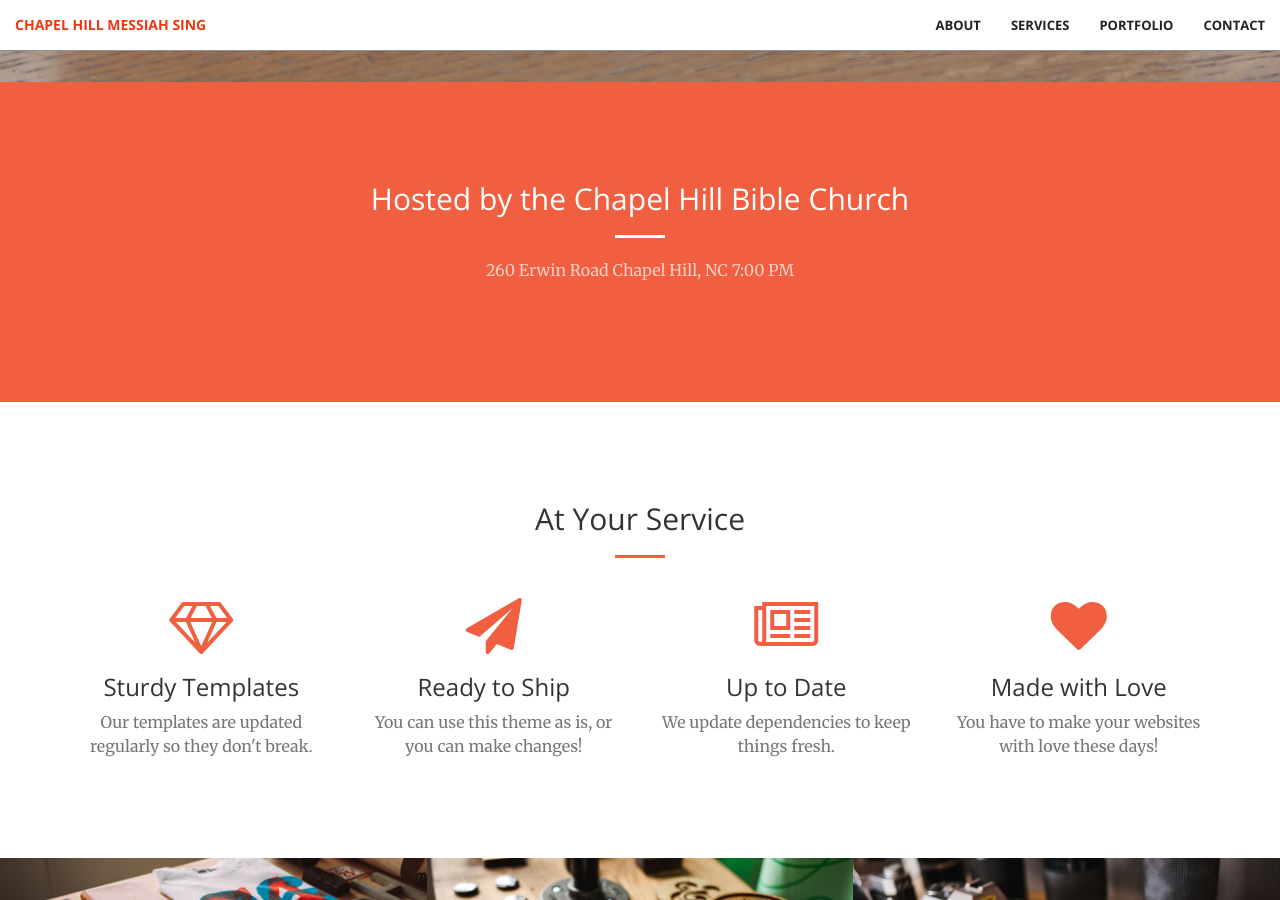
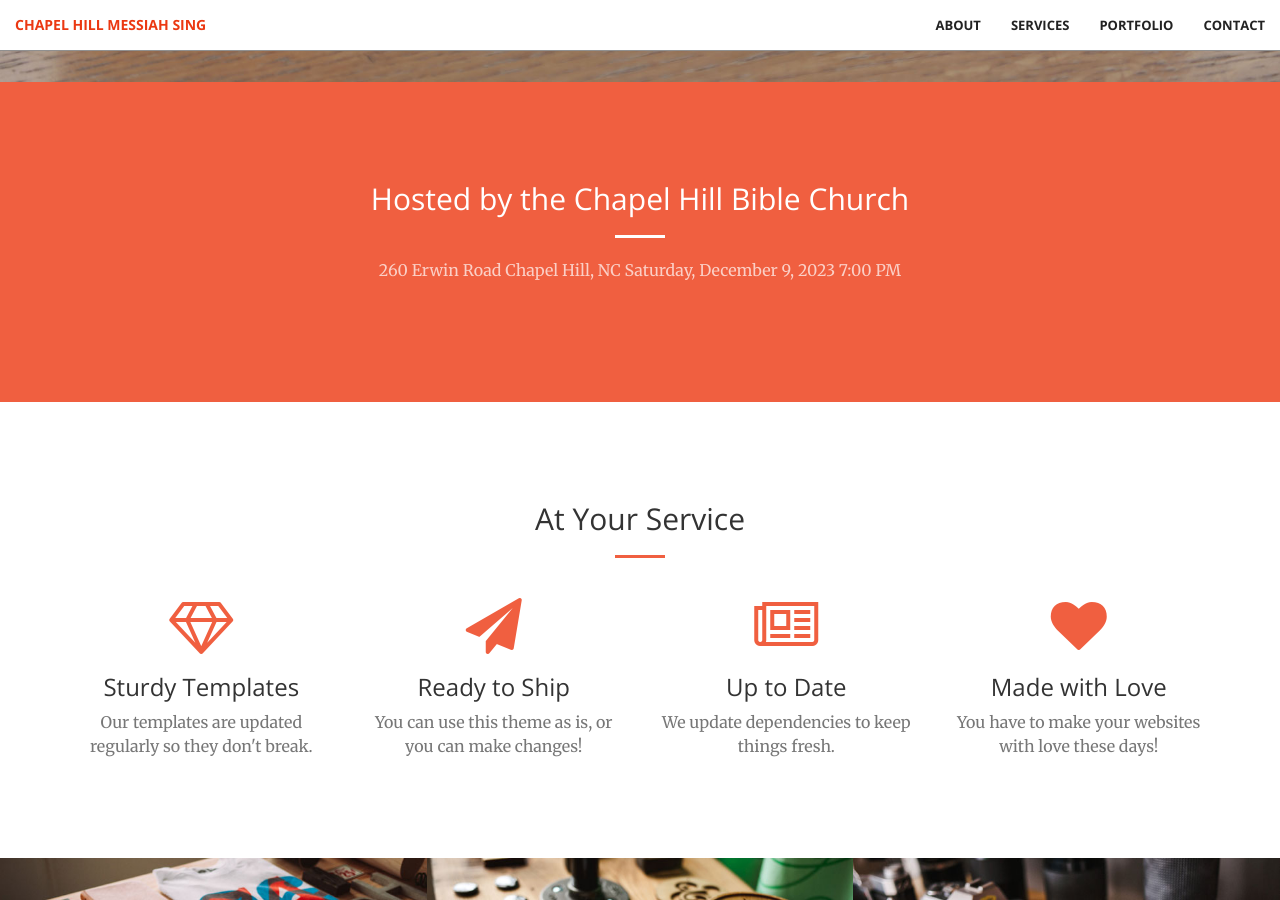
Before and after one commit to chapelhillmessiah/chapelhillmessiah.github.io, a Jekyll site: the page built from index-jekyll.html, in a window 1280 px wide and 900 px high, scrolled down 818 px. Built offline with Jekyll 4.4.1, drawn with Linux system fonts in a browser that asks for light colours.

Commit message:
[call-to-action.html] add date

```diff
--- a/_includes/call-to-action.html
+++ b/_includes/call-to-action.html
@@ -6,6 +6,7 @@
                 <hr class="light">
                 <p class="text-faded">260 Erwin Road
                 Chapel Hill, NC
+                    Saturday, December 9, 2023
                 7:00 PM</p>
                 <!-- <a href="#" class="btn btn-default btn-xl">Get Started!</a> --!>
             </div>
```
